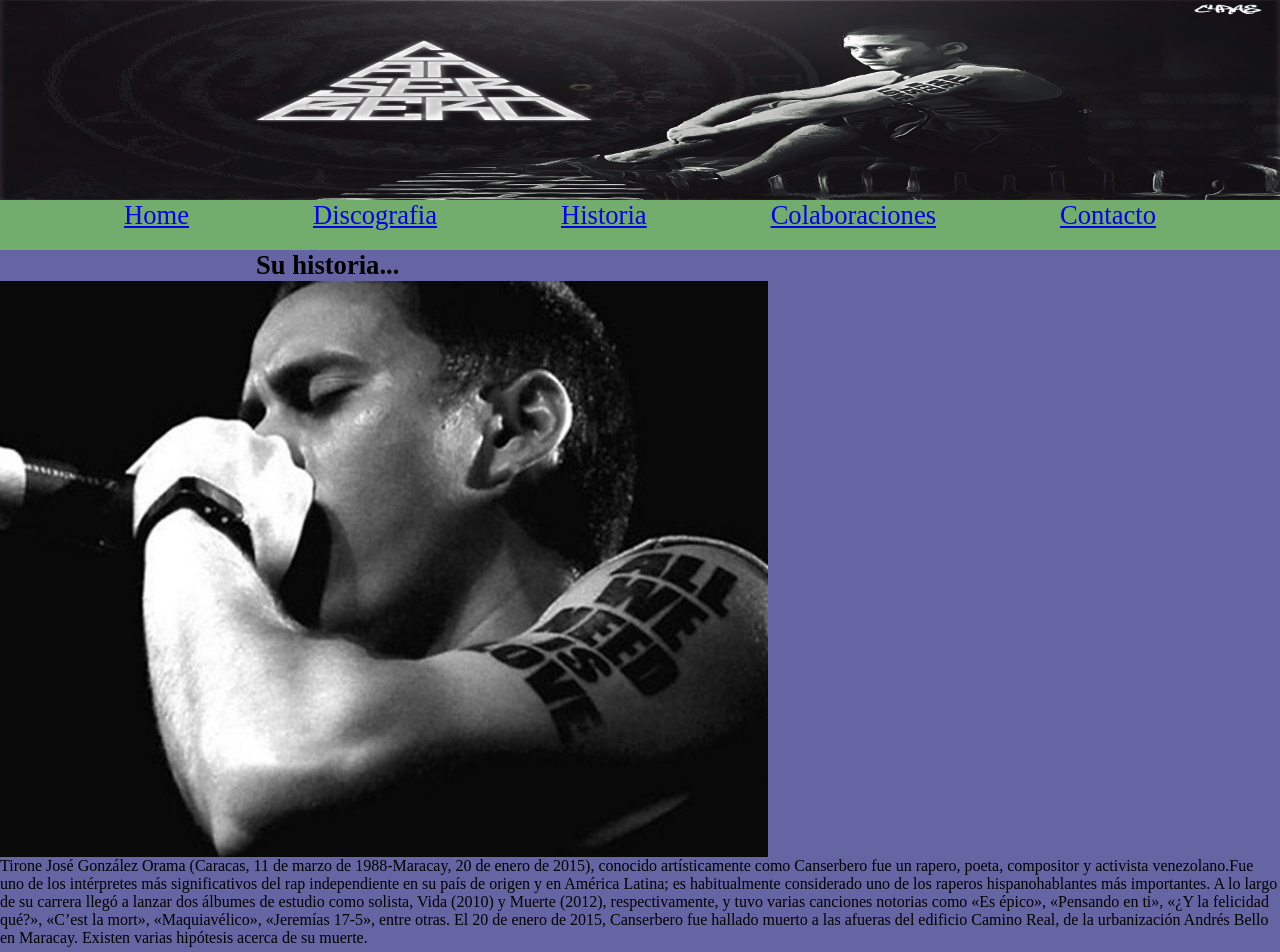
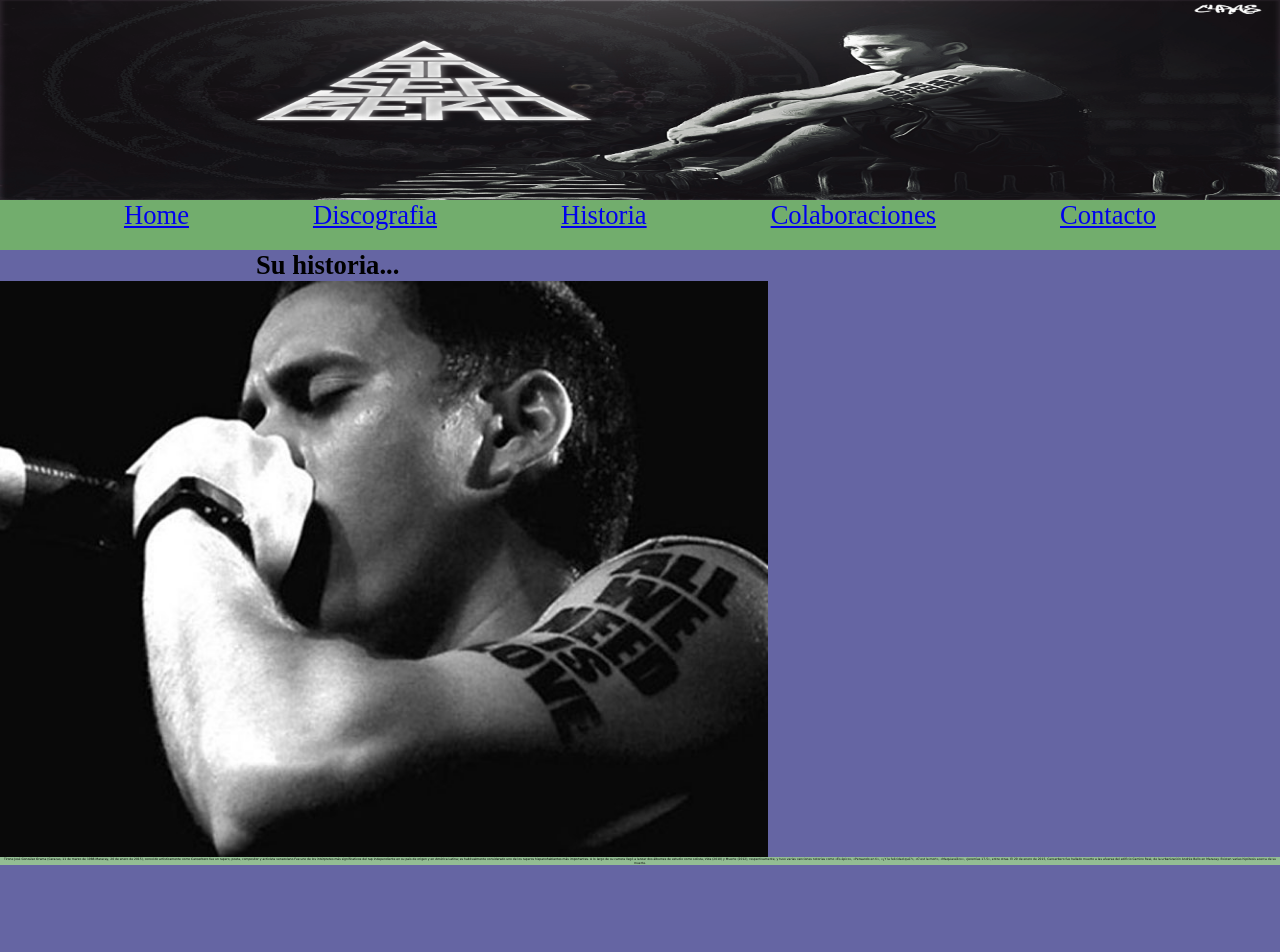
Before and after one commit to avalosignacio/Pre.Entrega3AvalosIgnacio, a plain HTML site: page index.html in a window 1280 px wide. Shown: the top 952 px of the page. Drawn offline with Linux system fonts and the light colour scheme.

Commit message:
Update style.css

```diff
--- a/style/style.css
+++ b/style/style.css
@@ -72,3 +72,16 @@ h2{
     margin-left: 20%;
 
 }
+
+#p_main{
+font-family: Verdana, Geneva, Tahoma, sans-serif;
+font-size: 3px;
+
+
+}
+
+p{
+    background-color: rgb(147, 189, 147);
+    font-family: Verdana, Geneva, Tahoma, sans-serif;
+    text-align: center;
+}
```
